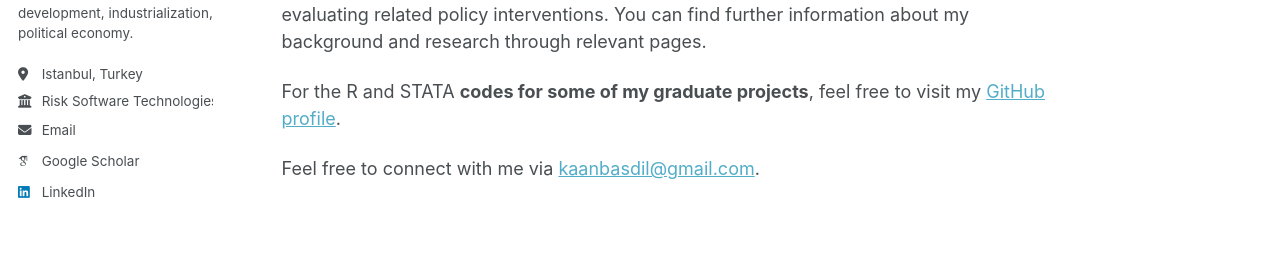
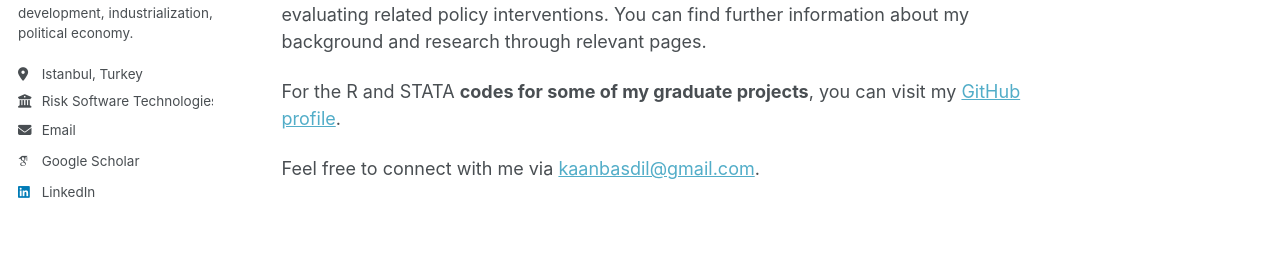
Before and after one commit to bkbasdil/bkbasdil.github.io, a Jekyll site: the page built from _pages/about.md, in a window 1280 px wide and 940 px high. Shown: the part 353-627 px from the top of the window. Built offline with Jekyll 4.4.1, drawn with Linux system fonts in a browser that asks for light colours; some web fonts are replaced; a script that is not in the unit is left out.

Commit message:
Update about.md

```diff
--- a/_pages/about.md
+++ b/_pages/about.md
@@ -10,6 +10,6 @@ Welcome to my (new) academic webpage (work in progress)! I am an **economist**,
 
 I am interested in **development economics**. I have worked on projects concerning industrialization, regional development, and consequences of education reform. My current work aims at understanding **economic roots of ethnic tensions** in Turkey and evaluating related policy interventions. You can find further information about my background and research through relevant pages.
 
-For the R and STATA **codes for some of my graduate projects**, feel free to visit my [GitHub profile](https://github.com/bkbasdil).
+For the R and STATA **codes for some of my graduate projects**, you can visit my [GitHub profile](https://github.com/bkbasdil).
 
 Feel free to connect with me via [kaanbasdil@gmail.com](mailto:kaanbasdil@gmail.com).
```
